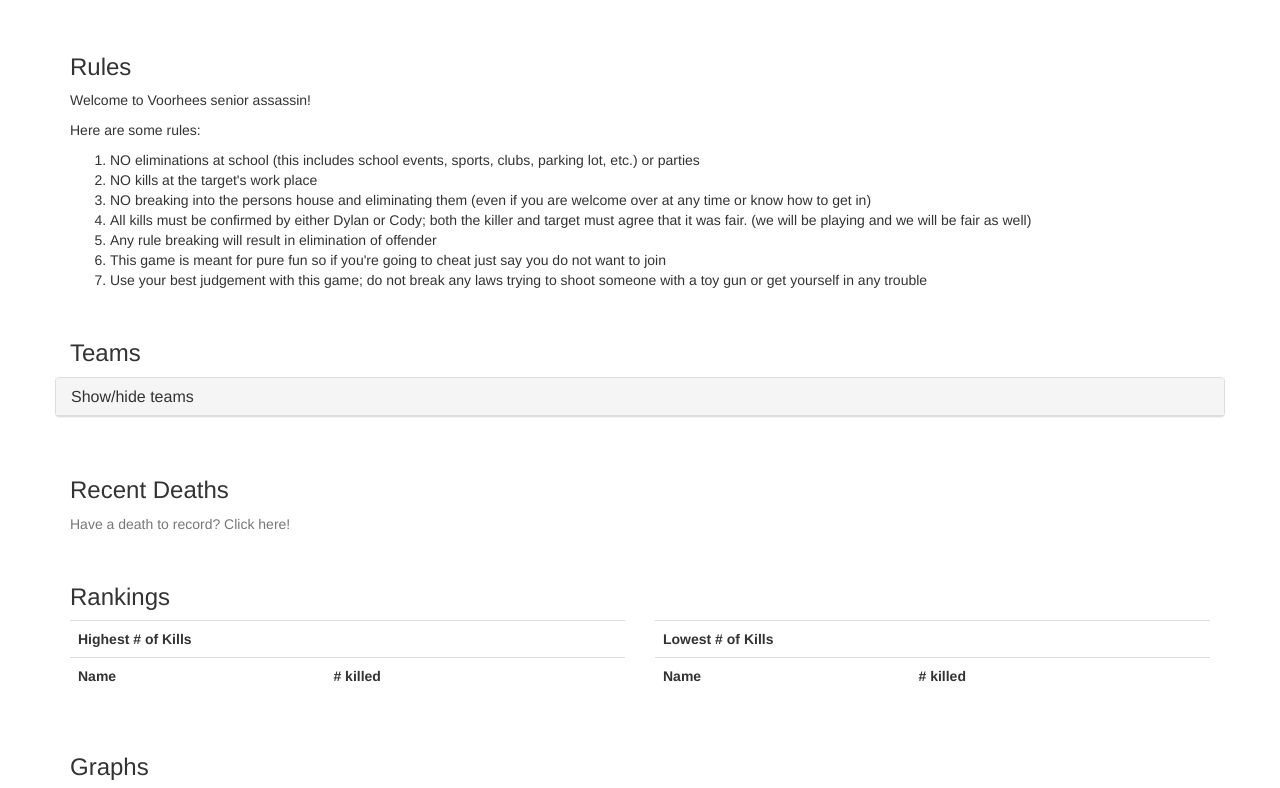
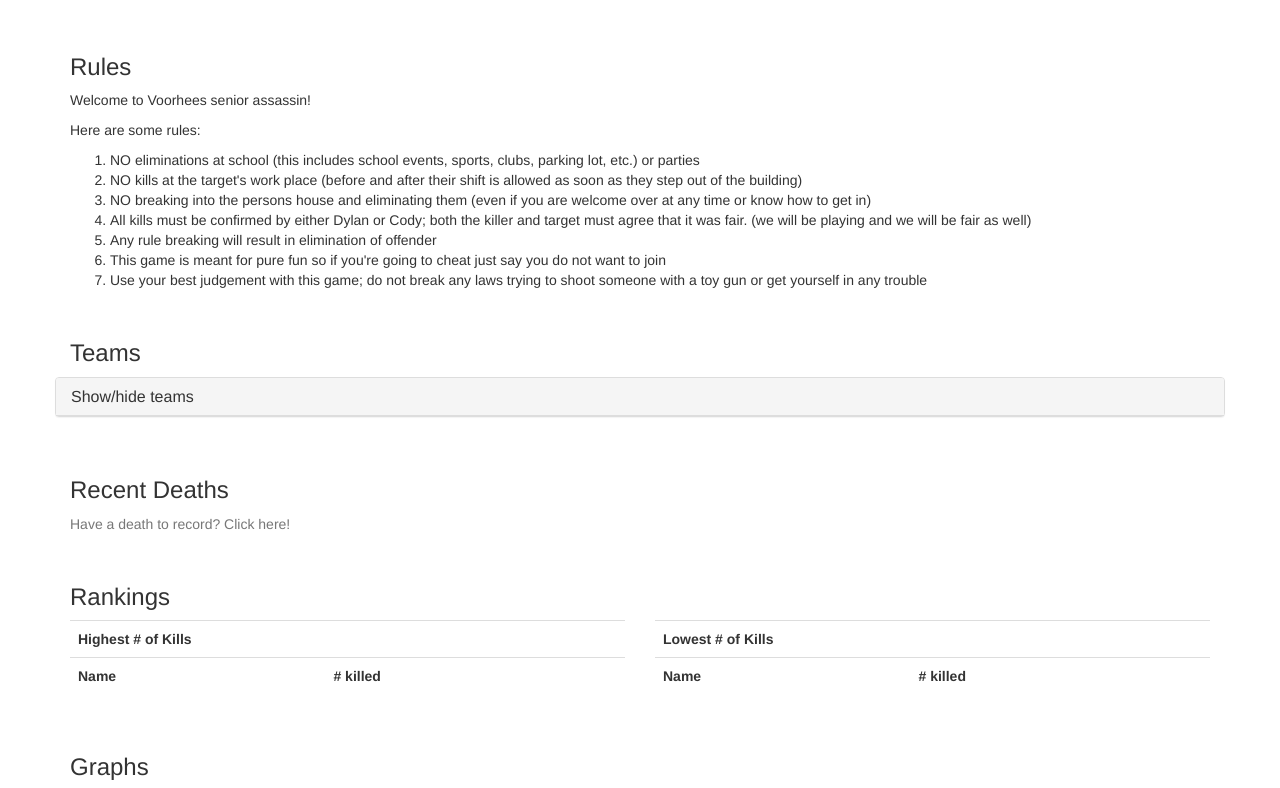
Before and after one commit to rgrochowicz/assassin, a plain HTML site: page index.html in a window 1280 px wide. Shown: the part 58-846 px from the top of the page. Drawn offline with nearby package versions, Linux system fonts and the light colour scheme; no server answers.

Commit message:
Changed rules

```diff
--- a/index.html
+++ b/index.html
@@ -64,7 +64,7 @@
           <p>Here are some rules:</p>
           <ol>
             <li>NO eliminations at school (this includes school events, sports, clubs, parking lot, etc.) or parties</li>
-            <li>NO kills at the target's work place</li>
+            <li>NO kills at the target's work place (before and after their shift is allowed as soon as they step out of the building)</li>
             <li>NO breaking into the persons house and eliminating them (even if you are welcome over at any time or know how to get in)</li>
             <li>All kills must be confirmed by either Dylan or Cody; both the killer and target must agree that it was fair. (we will be playing and we will be fair as well)</li>
             <li>Any rule breaking will result in elimination of offender</li>
```
